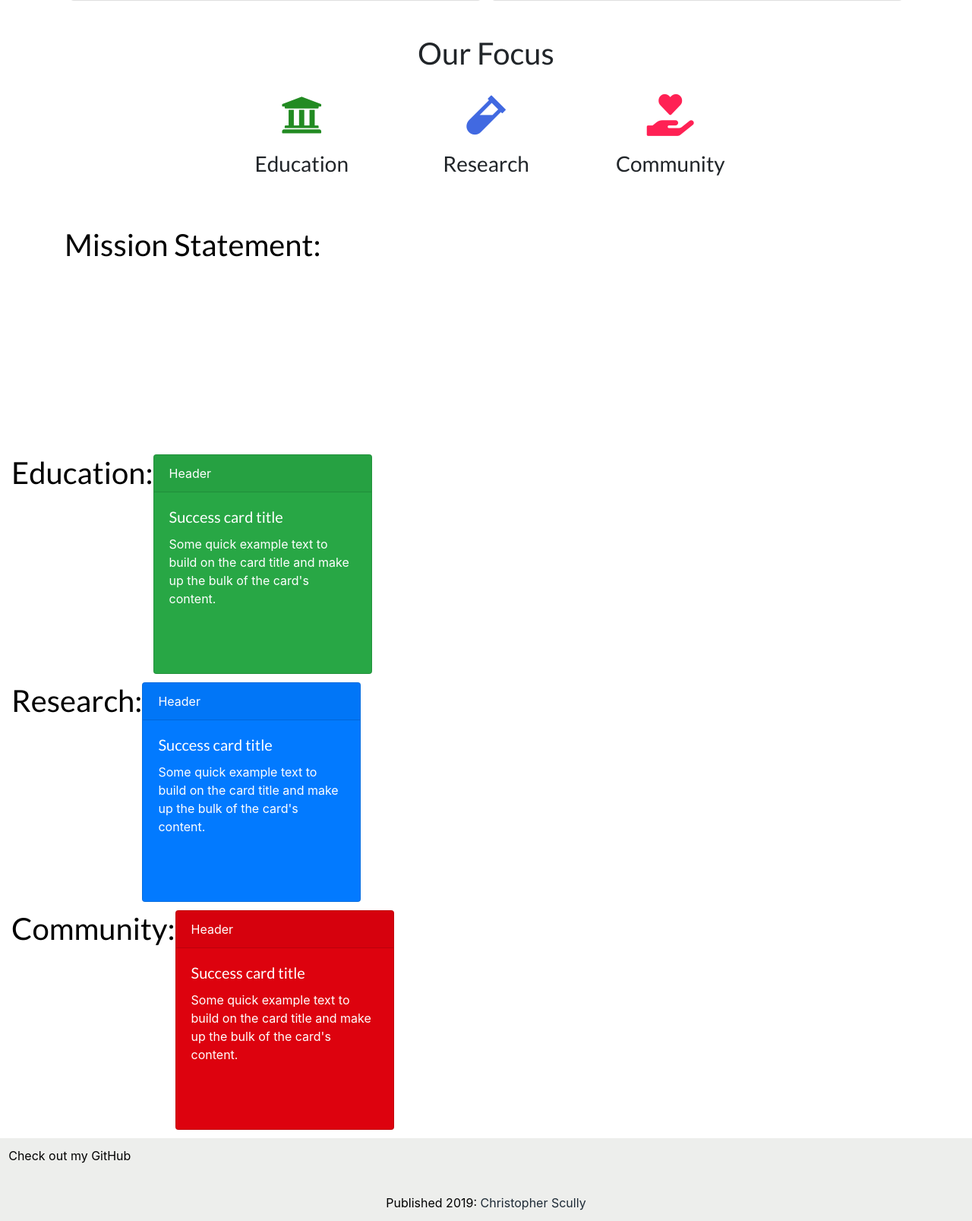
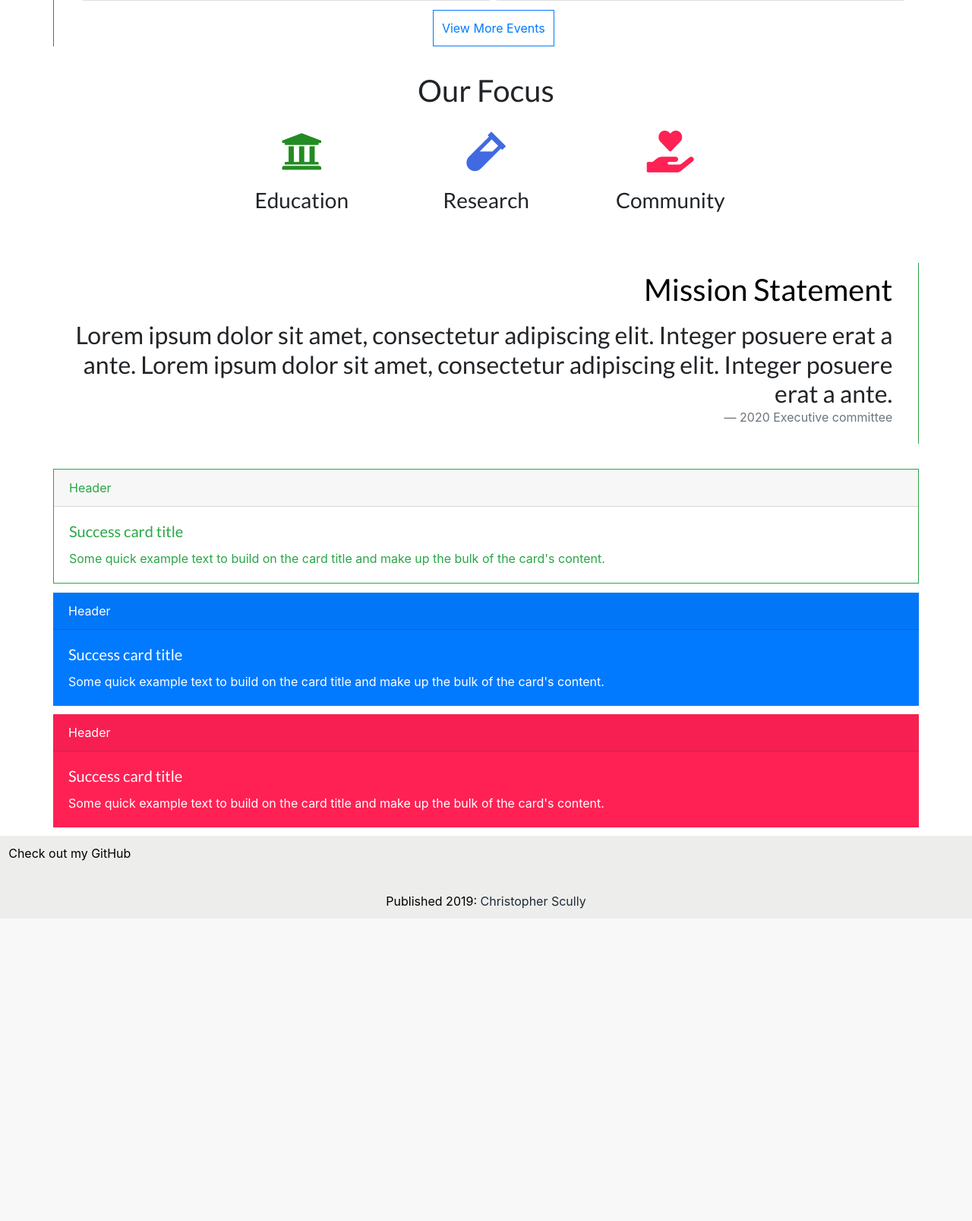
Before and after one commit to Interaze/MU3DPC, a PHP site: page / in a window 1280 px wide. Shown: the part 1065-2672 px from the top of the page at 76% size. After the commit the page ends 2261 px from the top, so only its background shows below. Run offline with PHP 8.4, Linux system fonts and the light colour scheme; some libraries are stand-ins or nearby versions.

Commit message:
testing framing for core tennants

```diff
--- a/StyleSheets/cusStyle.css
+++ b/StyleSheets/cusStyle.css
@@ -5,7 +5,7 @@ html {
 a.anchor {
     display: block;
     position: relative;
-    top: -100px;
+    top: -90px;
     visibility: hidden;
 }
 
@@ -14,7 +14,6 @@ a.anchor {
     top: 0;
     opacity: 1 !important;
     z-index: 5;
-
 }
 
 .view-cap, .view-container-border { background-color:black; }
@@ -55,13 +54,17 @@ a.anchor {
     font-size: 21px;
 }
 
+.carousel-item .nodrag{
+    max-height: 75vw;
+    width: auto ;
+}
+
+.imgFrame{
+    background-color: #bbbbbb;
+}
+
 .title{
-    font-size: 23px;
-    font-weight: 500;
-    margin: 0 auto;
-    position: absolute;
-    top: 50%;
-    transform: translateY(-50%);
+
 }
 
 .tricon{
--- a/index.php
+++ b/index.php
@@ -26,13 +26,13 @@
             </ol>
             <div class="carousel-inner">
                 <div class="carousel-item active">
-                    <img class="d-block w-100 nodrag " src="https://scontent-den4-1.xx.fbcdn.net/v/t1.0-9/42880975_1116623265153666_6510657429842165760_o.jpg?_nc_cat=108&_nc_ohc=T91yxD6Ma-YAX8e_iGi&_nc_ht=scontent-den4-1.xx&oh=d44790503663fe5eeea65097a83ec869&oe=5EBF8AAC" alt="First slide">
+                    <img class="d-block w-100 nodrag mx-auto" src="https://scontent-den4-1.xx.fbcdn.net/v/t1.0-9/42880975_1116623265153666_6510657429842165760_o.jpg?_nc_cat=108&_nc_ohc=T91yxD6Ma-YAX8e_iGi&_nc_ht=scontent-den4-1.xx&oh=d44790503663fe5eeea65097a83ec869&oe=5EBF8AAC" alt="First slide">
                 </div>
                 <div class="carousel-item">
-                    <img class="d-block w-100 nodrag " src="https://scontent-den4-1.xx.fbcdn.net/v/t1.0-9/42880975_1116623265153666_6510657429842165760_o.jpg?_nc_cat=108&_nc_ohc=T91yxD6Ma-YAX8e_iGi&_nc_ht=scontent-den4-1.xx&oh=d44790503663fe5eeea65097a83ec869&oe=5EBF8AAC" alt="Second slide">
+                    <img class="d-block w-100 nodrag mx-auto" src="https://scontent-den4-1.xx.fbcdn.net/v/t1.0-9/42880975_1116623265153666_6510657429842165760_o.jpg?_nc_cat=108&_nc_ohc=T91yxD6Ma-YAX8e_iGi&_nc_ht=scontent-den4-1.xx&oh=d44790503663fe5eeea65097a83ec869&oe=5EBF8AAC" alt="Second slide">
                 </div>
                 <div class="carousel-item">
-                    <img class="d-block w-100 nodrag " src="https://scontent-den4-1.xx.fbcdn.net/v/t1.0-9/42880975_1116623265153666_6510657429842165760_o.jpg?_nc_cat=108&_nc_ohc=T91yxD6Ma-YAX8e_iGi&_nc_ht=scontent-den4-1.xx&oh=d44790503663fe5eeea65097a83ec869&oe=5EBF8AAC" alt="Third slide">
+                    <img class="d-block w-100 nodrag mx-auto" src="https://scontent-den4-1.xx.fbcdn.net/v/t1.0-9/42880975_1116623265153666_6510657429842165760_o.jpg?_nc_cat=108&_nc_ohc=T91yxD6Ma-YAX8e_iGi&_nc_ht=scontent-den4-1.xx&oh=d44790503663fe5eeea65097a83ec869&oe=5EBF8AAC" alt="Third slide">
                 </div>
             </div>
             </div>
@@ -45,9 +45,8 @@
                 <a href="#about"><button type="button" class="btn btn-outline-danger mt-2">Learn More</button></a>
             </div>
         </div>
-
     </div>
-    <div class="container">
+    <div class="container pl-5 border-left border-info">
         <h1 class="text-primary ">Recent Events</h1>
         <div class="row no-gutters">
             <div class="card mb-3 col-lg-6 col-md-12 mx-auto" style="max-width: 540px;">
@@ -107,6 +106,7 @@
                 </div>
             </div>
         </div>
+        <div class="row"><button type="button" class="btn btn-outline-info p-3 mx-auto">View More Events</button></div>
     </div>
     <a class="anchor" id="about"></a>
     <div class="container bg-secondary m-0 px-4 my-5 d-block col-md-12 col-lg-9 mx-auto">
@@ -133,38 +133,35 @@
             </div>
         </div>
     </div>
-    <div class="container" style="height: 300px">
-        <h1 class="text-primary ">Mission Statement:</h1>
+    <div class="container border-right border-success py-3 my-5 pr-5">
+        <h1 class="text-primary text-right pb-3">Mission Statement</h1>
+        <blockquote class="blockquote text-right">
+            <h2 class="mb-0">Lorem ipsum dolor sit amet, consectetur adipiscing elit. Integer posuere erat a ante. Lorem ipsum dolor sit amet, consectetur adipiscing elit. Integer posuere erat a ante.</h2>
+            <footer class="blockquote-footer">2020 Executive committee</footer>
+        </blockquote>
     </div>
-    <div class="row col-12 m-0" style="height: 300px">
-        <h1 class="text-primary">Education:</h1>
-        <div class="card text-white bg-success mb-3" style="max-width: 18rem;">
+
+<div class="container text-success border border-success mb-3 p-0">
+  <div class="card-header text-success">Header</div>
+  <div class="card-body">
+    <h5 class="card-title text-success">Success card title</h5>
+    <p class="card-text text-success">Some quick example text to build on the card title and make up the bulk of the card's content.</p>
+  </div>
+</div>
+
+        <div class="container text-white bg-info mb-3 p-0">
   <div class="card-header">Header</div>
   <div class="card-body">
     <h5 class="card-title">Success card title</h5>
     <p class="card-text">Some quick example text to build on the card title and make up the bulk of the card's content.</p>
   </div>
 </div>
-    </div>
-    <div class="row col-12 m-0" style="height: 300px">
-        <h1 class="text-primary">Research:</h1>
-        <div class="card text-white bg-info mb-3" style="max-width: 18rem;">
+        <div class="container text-white mb-3 p-0" style="background-color: #ff2154; ">
   <div class="card-header">Header</div>
   <div class="card-body">
     <h5 class="card-title">Success card title</h5>
     <p class="card-text">Some quick example text to build on the card title and make up the bulk of the card's content.</p>
   </div>
-</div>
-    </div>
-    <div class="row col-12 m-0" style="height: 300px">
-        <h1 class="text-primary">Community:</h1>
-        <div class="card text-white bg-danger mb-3" style="max-width: 18rem;">
-  <div class="card-header">Header</div>
-  <div class="card-body">
-    <h5 class="card-title">Success card title</h5>
-    <p class="card-text">Some quick example text to build on the card title and make up the bulk of the card's content.</p>
-  </div>
-</div>
     </div>
     <?php include ('footer.html'); ?>
 
--- a/navBar.html
+++ b/navBar.html
@@ -10,14 +10,14 @@
     <div class="collapse navbar-collapse" id="navbarSupportedContent">
     <ul class="navbar-nav ml-auto">
         <li class="nav-item active">
-            <a class="nav-link" href="#">Home </a>
+            <a class="nav-link" href="#">Home</a>
         </li>
         <li class="nav-item">
-            <a class="nav-link" href="#">Link</a>
+            <a class="nav-link" href="#">Events</a>
         </li>
         <li class="nav-item dropdown">
             <a class="nav-link dropdown-toggle" href="#" id="navbarDropdown" role="button" data-toggle="dropdown" aria-haspopup="true" aria-expanded="false">
-              Dropdown
+              Our Projects
             </a>
         <div class="dropdown-menu" aria-labelledby="navbarDropdown">
             <a class="dropdown-item" href="#">Action</a>
@@ -26,8 +26,8 @@
             <a class="dropdown-item" href="#">Something else here</a>
         </div>
         </li>
-        <li class="nav-item">
-            <a class="nav-link disabled" href="#">Disabled</a>
+        <li class="nav-item active">
+            <a class="nav-link" href="#"><button type="button" class="btn btn-outline-success">Support Us</button></a>
         </li>
     </ul>
     </div>
```
